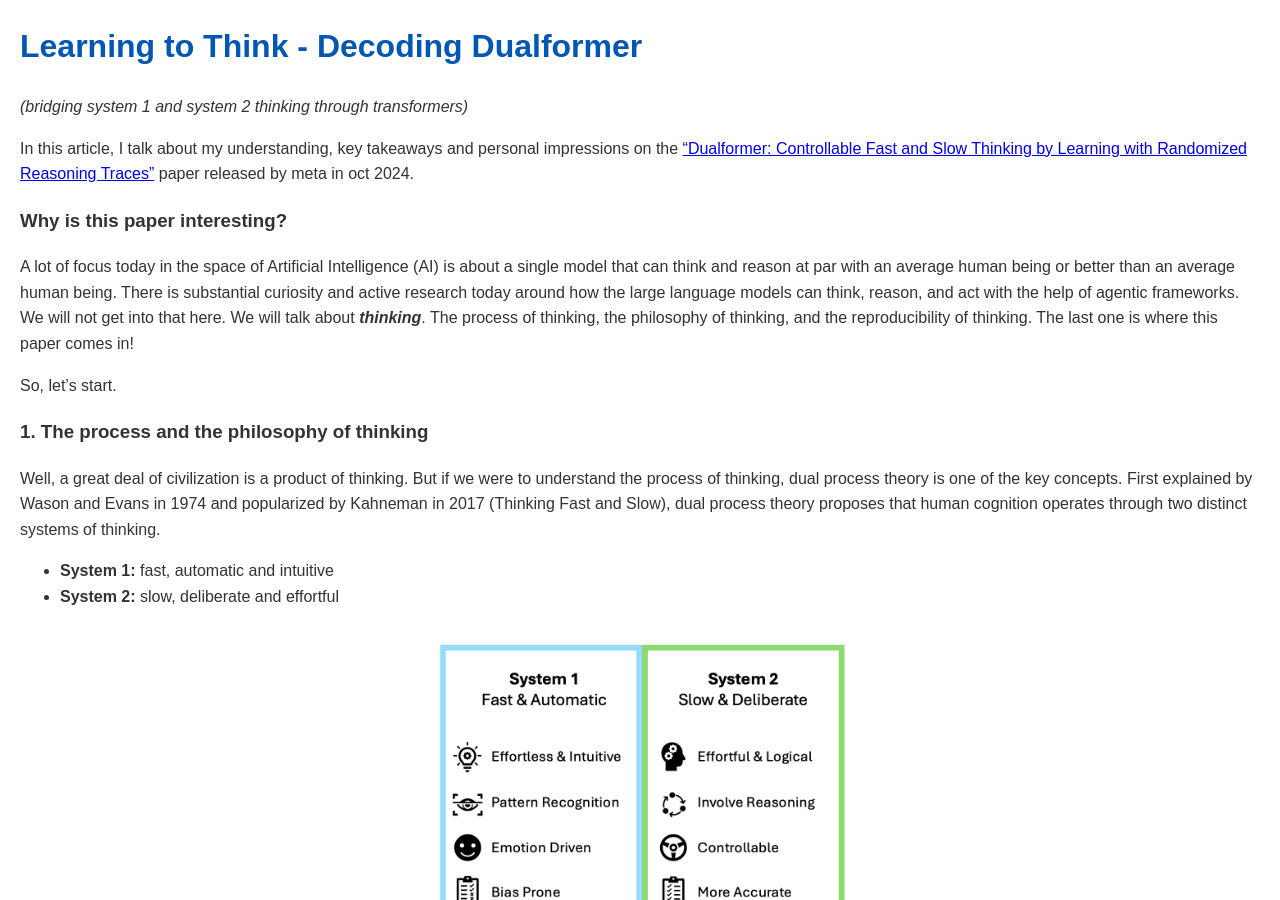
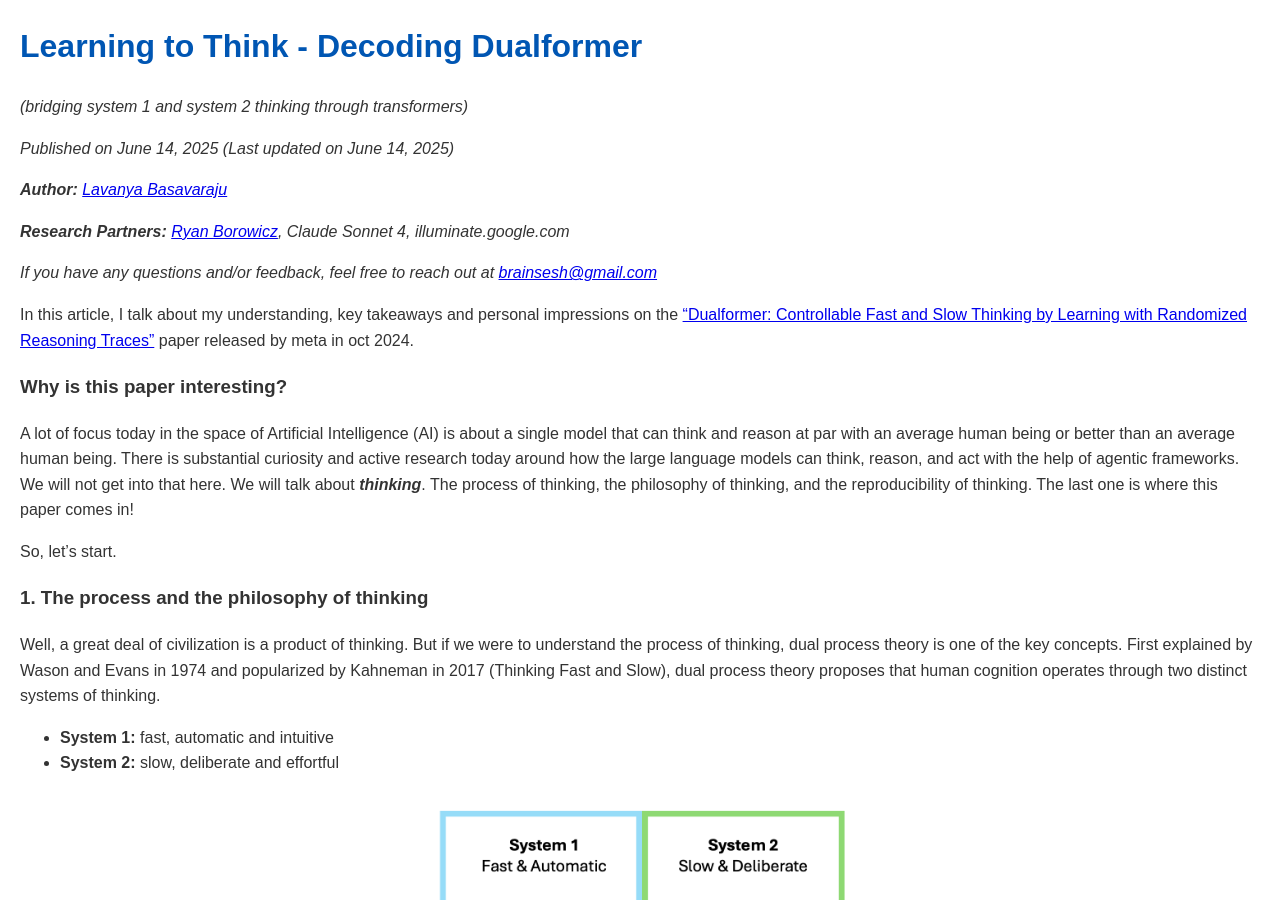
Before and after one commit to brainsesh/brainsesh.github.io, a Jekyll site: the page docs/dualformer/index.html, which Jekyll copies as it is, in a window 1280 px wide and 900 px high. Built offline with Jekyll 4.4.1, drawn with Linux system fonts in a browser that asks for light colours; some of the changed text lies outside the part shown.

Commit message:
change 061325

```diff
--- a/_layouts/default.html
+++ b/_layouts/default.html
@@ -34,7 +34,7 @@
           <p><strong>Ryan Bxxxxxxx</strong></p>
           <img src="/images/RB_photo.jpg" alt="RB" style="width:120px; height:120px; border-radius:40%;">
           <p style="font-size: 0.85rem;"></p>Practitioner of Analytics, Data and AI/ML Engineering, Security and Operations.</p>
-          <p class="view" style="font-size: 0.8rem;"><a href="{{ https://www.linkedin.com/in/lavanya-basavaraju/ }}" target="_blank">LinkedIn Profile</a></p>
+          <p class="view" style="font-size: 0.8rem;"><a href="{{ https://www.linkedin.com/in/ryan-borowicz-3227a46/ }}" target="_blank">LinkedIn Profile</a></p>
         </div>
 
         <!-- {% if site.github.is_project_page %}
--- a/docs/dualformer/index.html
+++ b/docs/dualformer/index.html
@@ -49,6 +49,12 @@
 <body>
     <h1>Learning to Think - Decoding Dualformer</h1>
     <p><em>(bridging system 1 and system 2 thinking through transformers)</em></p>
+    <p><em>Published on June 14, 2025 (Last updated on June 14, 2025)</em></p>
+    <p><em><b>Author:</b> <a href="https://www.linkedin.com/in/lavanya-basavaraju/" target="_blank">Lavanya Basavaraju</a></em></p>
+    <p><em><b>Research Partners:</b> <a href="https://www.linkedin.com/in/ryan-borowicz-3227a46/" target="_blank">Ryan Borowicz</a>, Claude Sonnet 4, illuminate.google.com</em></p>
+    <p><em>If you have any questions and/or feedback, feel free to reach out at <a href="mailto:brainsesh@gmail.com">brainsesh@gmail.com</a></em></p>
+
+    <p> </p>
 
     <p>In this article, I talk about my understanding, key takeaways and personal impressions on the <a href="https://arxiv.org/pdf/2410.09918v1" target="_blank">“Dualformer: Controllable Fast and Slow Thinking by Learning with Randomized Reasoning Traces”</a> paper released by meta in oct 2024.</p>
 
@@ -145,12 +151,12 @@
     <p>However, several limitations constrain its immediate widespread adoption. The method's dependence on well-structured reasoning traces and domain-specific dropping strategies limits its applicability to arbitrary reasoning tasks. Testing has been confined to relatively small models and specific domains (maze navigation, puzzle-solving, and mathematical reasoning), leaving questions about scalability to larger language models and diverse reasoning challenges unanswered. The need for careful tuning of dropping probabilities suggests the approach may not achieve full domain-agnostic generalization.</p>
     <p>Despite these constraints, Dualformer marks a significant step toward more flexible reasoning systems that can dynamically balance computational depth with task requirements. This adaptive capability could fundamentally transform how we deploy AI systems that must navigate the perpetual trade-off between speed and accuracy, particularly in real-world applications where both efficiency and reasoning quality are critical.</p>
 
-    <h4><em>Research Partners</em></h4>
-    <ul>
-        <li><em>Claude Sonnet 4</em></li>
-        <li><em>illuminate.google.com</em></li>
-    </ul>
+    <p><b>Thanks for reading!</b></p>
+
     <p>For more information, read the paper <a href="https://arxiv.org/pdf/2410.09918v1" target="_blank">here</a>.</p>
-    <p><b>Thanks for reading!</b></p>
+    <p>For more articles like this, visit my <a href="https://brainsesh.github.io/" target="_blank">blog</a>.</p>
+    <p><em>If you have any questions and/or feedback, feel free to reach out at <a href="mailto:brainsesh@gmail.com">brainsesh@gmail.com</a></em></p>
+    <p><em>License: <a href="https://creativecommons.org/licenses/by/4.0/legalcode" target="_blank">CC BY 4.0</a></em></p>
+
 </body>
 </html>
```
Also changed, not shown: README.md (+1 -1 lines), 1 other file.
